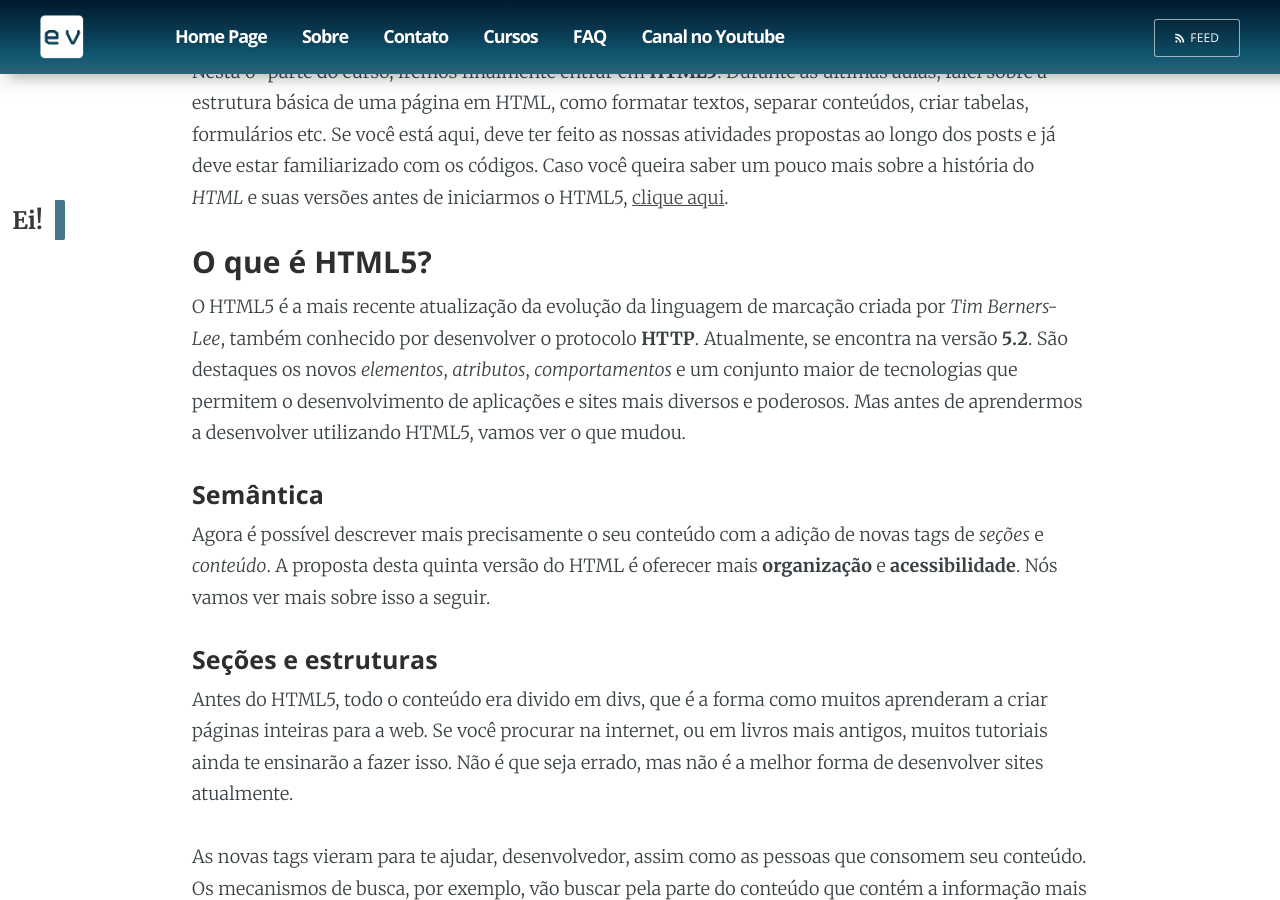
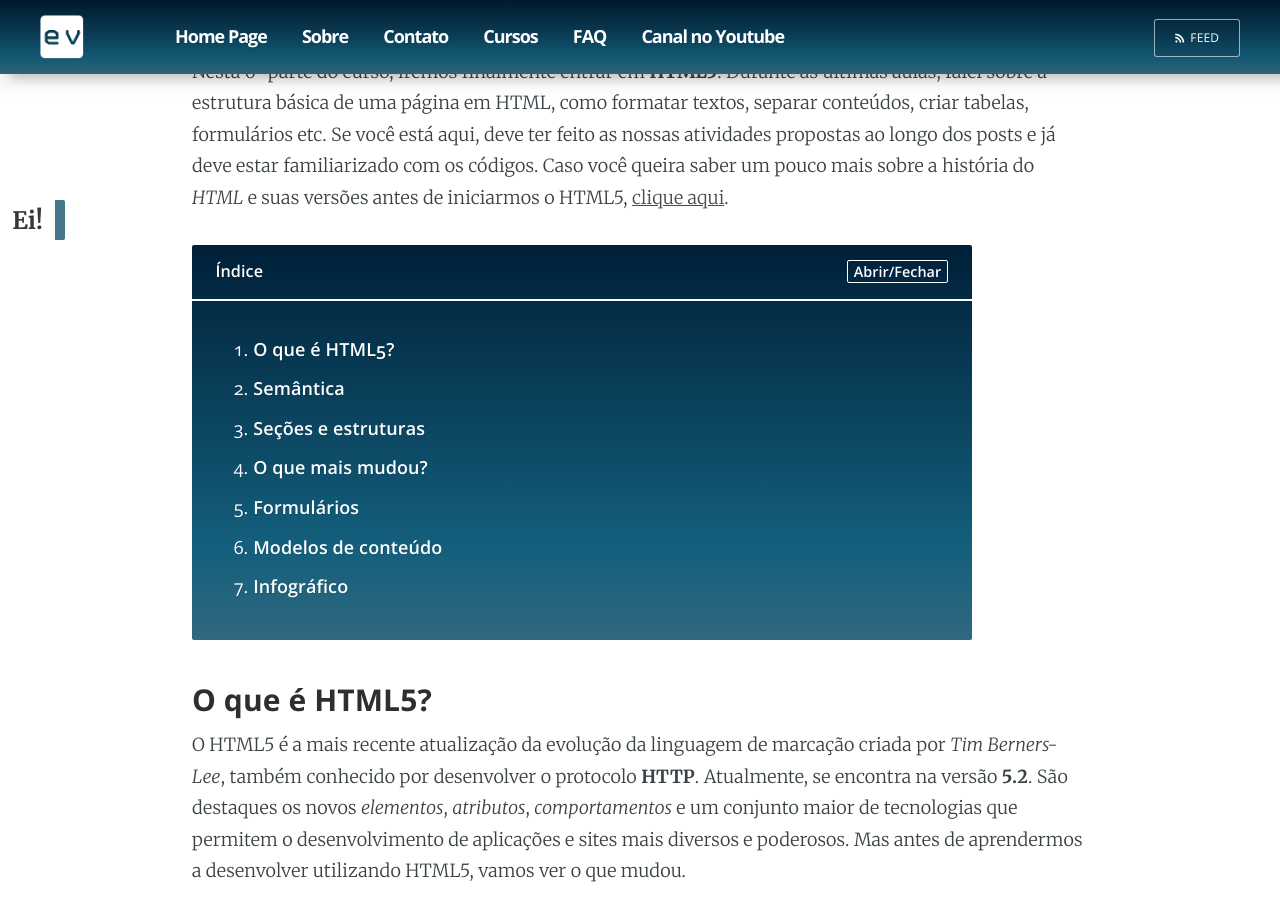
Before and after one commit to EnVolte/envolte.github.io, a Jekyll site: the page built from _cursos/HTML-CSS/parte-6.md, in a window 1280 px wide and 900 px high, scrolled down 723 px. Built offline with Jekyll 4.4.1, drawn with Linux system fonts in a browser that asks for light colours; a script that is not in the unit is left out; comment, search, counter and statistics services are not loaded.

Commit message:
Update parte-6.md

````diff
--- a/_cursos/HTML-CSS/parte-6.md
+++ b/_cursos/HTML-CSS/parte-6.md
@@ -8,14 +8,34 @@
 
 Nesta 6ª parte do curso, iremos finalmente entrar em **HTML5**. Durante as últimas aulas, falei sobre a estrutura básica de uma página em HTML, como formatar textos, separar conteúdos, criar tabelas, formulários etc. Se você está aqui, deve ter feito as nossas atividades propostas ao longo dos posts e já deve estar familiarizado com os códigos. Caso você queira saber um pouco mais sobre a história do *HTML* e suas versões antes de iniciarmos o HTML5, [clique aqui](https://pt.wikipedia.org/wiki/HTML#Hist%C3%B3ria).
 
+<section id="quadro">
+<label>Índice</label> <button class="openclose">Abrir/Fechar</button>
+<div class="linha"></div>
+<section id="indice">
+<ol><!-- indice -->
+<li><a href="#01">O que é HTML5?</a></li>
+<li><a href="#02">Semântica</a></li>
+<li><a href="#03">Seções e estruturas</a></li>
+<li><a href="#04">O que mais mudou?</a></li>
+<li><a href="#05">Formulários</a></li>
+<li><a href="#06">Modelos de conteúdo</a></li>
+<li><a href="#07">Infográfico</a></li>
+</ol>
+</section>
+</section>
+<br>
+
+<span id="01"></span>
 ### O que é HTML5?
 
 O HTML5 é a mais recente atualização da evolução da linguagem de marcação criada por *Tim Berners-Lee*, também conhecido por desenvolver o protocolo **HTTP**. Atualmente, se encontra na versão **5.2**. São destaques os novos *elementos*, *atributos*, *comportamentos* e um conjunto maior de tecnologias que permitem o desenvolvimento de aplicações e sites mais diversos e poderosos. Mas antes de aprendermos a desenvolver utilizando HTML5, vamos ver o que mudou.
 
+<span id="02"></span>
 #### Semântica
 
 Agora é possível descrever mais precisamente o seu conteúdo com a adição de novas tags de *seções* e *conteúdo*. A proposta desta quinta versão do HTML é oferecer mais **organização** e **acessibilidade**. Nós vamos ver mais sobre isso a seguir.
 
+<span id="03"></span>
 #### Seções e estruturas
 
 Antes do HTML5, todo o conteúdo era divido em divs, que é a forma como muitos aprenderam a criar páginas inteiras para a web. Se você procurar na internet, ou em livros mais antigos, muitos tutoriais ainda te ensinarão a fazer isso. Não é que seja errado, mas não é a melhor forma de desenvolver sites atualmente.
@@ -61,16 +81,19 @@
 
 Não se preocupe em decorar todas essas tags e seus significados logo de primeira. Atente-se apenas às mais importantes, que foram citadas acima da tabela.
 
+<span id="04"></span>
 ### O que mais mudou?
 
 Uma das primeiras novidades em relação à escrita de documentos em **HTML5**, é a declaração *doc type*, que foi simplificada para ```<!DOCTYPE html>```. Lembre-se de que esta declaração é necessária para informar ao navegador que estamos trabalhando com um documento em HTML.
 
+<span id="05"></span>
 #### Formulários
 
 Os formulários em HTML5 agora são mais completos. Quem trabalha com desenvolvimento de sites, sabe a importância do bom funcionamento de um formulário. E quem pensa que eles só são úteis na hora de criar páginas de contato ou barras de busca, se engana: eles estão presentes em várias formas, em praticamente qualquer site, e são muito úteis para inserir informações nos bancos de dados.
 
 Foram adicionados seletores de cores (color picker), datas (data picker) e controles numéricos (ajustes de *maior* e *menor*), por exemplo. Os inputs agora incluem, também, os tipos *e-mail*, *pesquisa*, *url*, *range*, *número* etc. A importância de se ter um tipo específico para cada uso não está apenas na semântica, mas na forma como o navegador irá interpretar a informação e realizar a checagem dos dados, impedindo que os usuários enviem informações incompletas ou erradas. Já era possível fazer isso através de Javascript, PHP ou outra linguagem de programação, porém, o HTML5 veio para facilitar a forma como desenvolvemos para a web.
 
+<span id="06"></span>
 #### Modelos de conteúdo
 
 Os elementos em HTML são tipicamente divididos entre elementos de bloco e elementos em linha. Com a chegada do HTML5, foram introduzidos 7 novos modelos de conteúdo.
@@ -120,6 +143,7 @@
 
 Para melhor entendimento, veja um exemplo da estrutura desses modelos no *infográfico* abaixo.
 
+<span id="07"></span>
 <figure style="max-width: 50%; margin: auto auto;"><img src="https://envolte.github.io/arquivos/fotos/modelosconteudo.png" width="auto" />
   <figcaption>Simplificando o esquema dos modelos de conteúdo.</figcaption>
 </figure>
````
